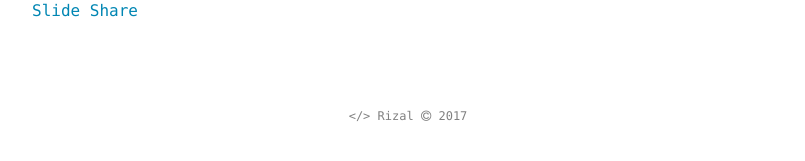
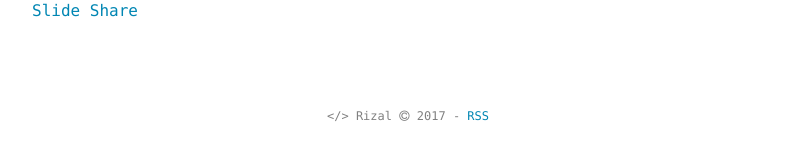
Before and after one commit to syafrizaladi/saktia, a Jekyll site: the page built from tentang.md, in a window 1280 px wide. Shown: the part 407-568 px from the top of the page, without its empty margins (232-1037 px from the left). Built offline with Jekyll 4.4.1, drawn with Linux system fonts in a browser that asks for light colours.

Commit message:
Update footer.html

```diff
--- a/_includes/footer.html
+++ b/_includes/footer.html
@@ -1,5 +1,5 @@
 <footer class="site-footer">
   <div class="container">
-    <center><small class="block"> &lt;/&gt; {{ site.author.name }} <i class="fa fa-copyright"></i> {{ site.time | date: '%Y' }}</small></center>
+    <center><small class="block"> &lt;/&gt; {{ site.author.name }} <i class="fa fa-copyright"></i> {{ site.time | date: '%Y' }} - <a href="{{ "/feed.xml" | prepend: site.baseurl }}" target="_blank">RSS</a></small></center>
   </div>
 </footer>
```
